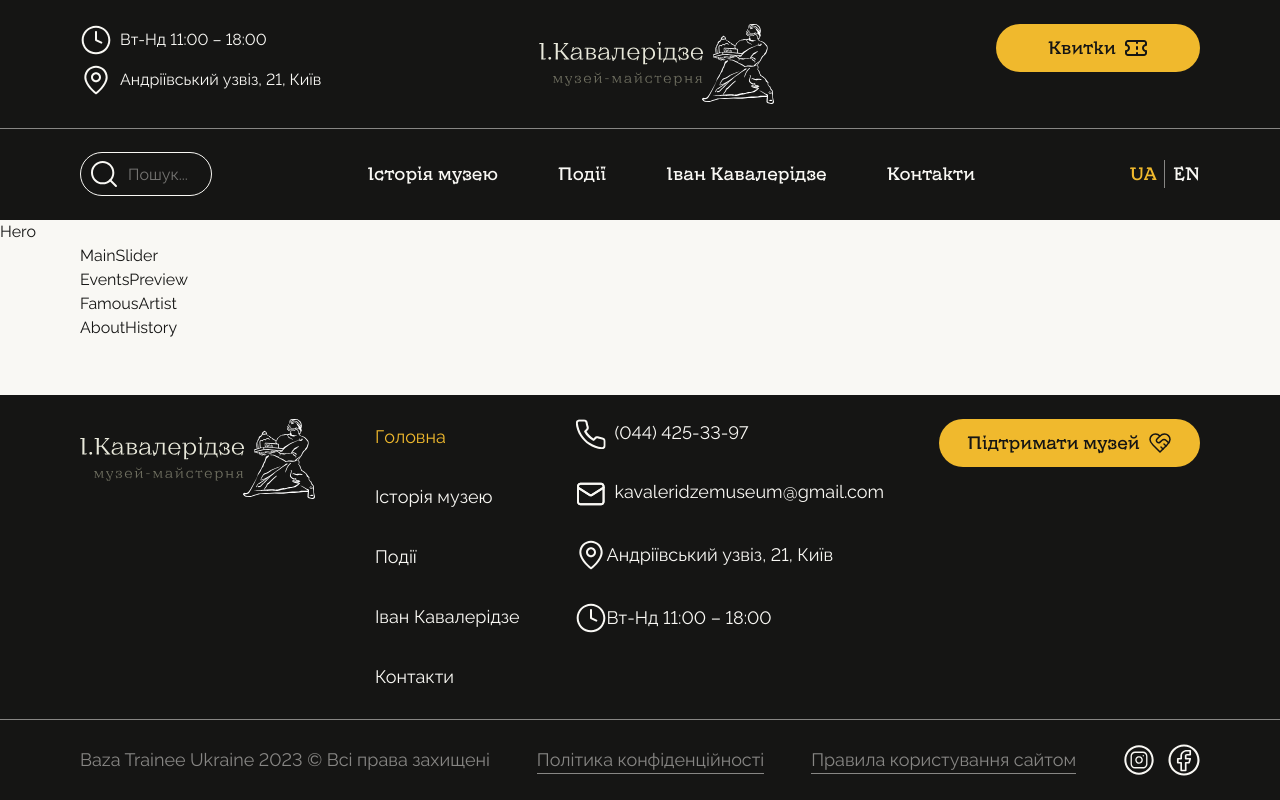
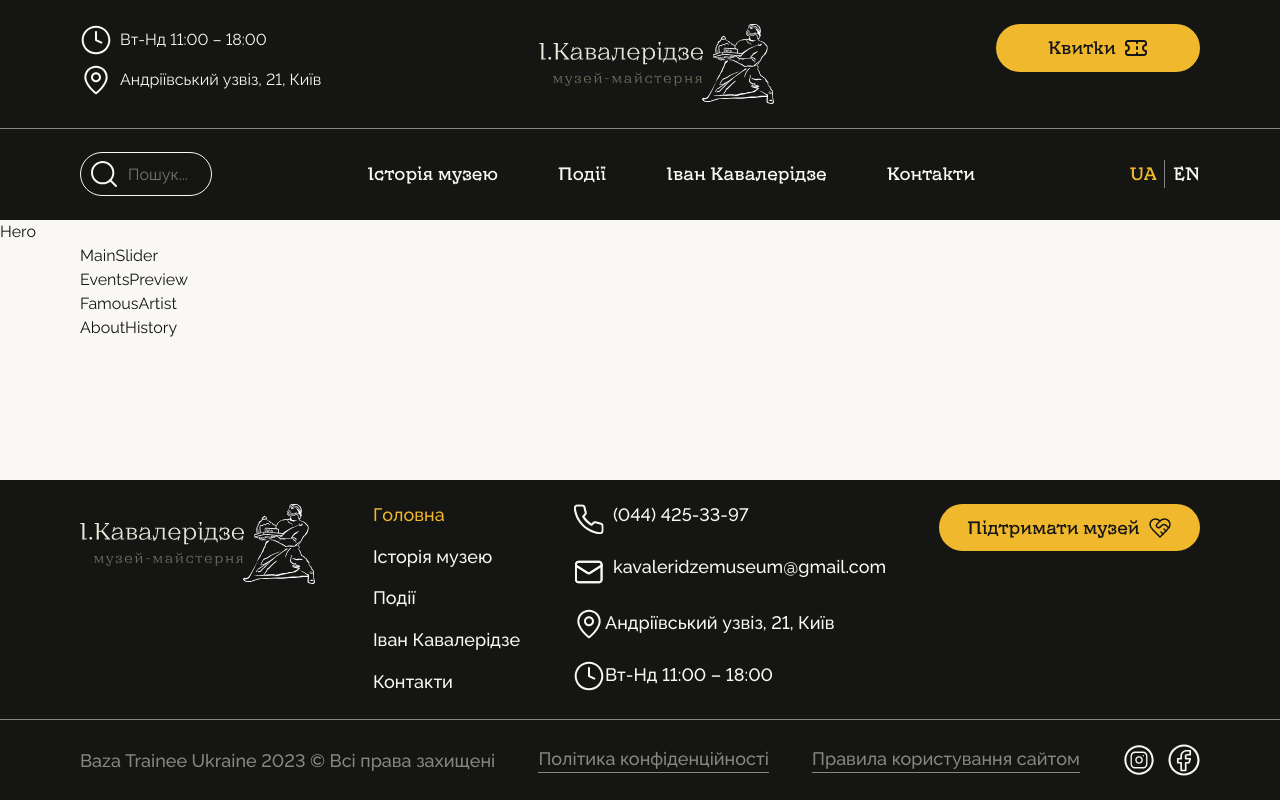
Before and after one commit to baza-trainee/kavaleridze, a React (Vite) app: page / in a window 1280 px wide. Built offline with nearby package versions, Linux system fonts and the light colour scheme.

Commit message:
used typography element,change padding list

```diff
--- a/src/components/Footer/FooterBottom.tsx
+++ b/src/components/Footer/FooterBottom.tsx
@@ -1,7 +1,6 @@
-import { Box, IconButton, Link, Stack, styled } from '@mui/material';
+import { Box, IconButton, Link, Stack, Typography, styled } from '@mui/material';
 
 import SvgSpriteIcon from '../PrimaryButton/SvgSpriteIcon';
-import { TypographyList } from './FooterListItem';
 
 const TextLink = styled(Link)(({ theme }) => ({
   color: 'inherit',
@@ -27,12 +26,12 @@ const FooterBottom = () => {
         p: '24px 0px',
         gap: { xs: '32px', lg: '0' },
       }}>
-      <TypographyList>Baza Trainee Ukraine 2023 &copy; Всі права захищені</TypographyList>
+      <Typography variant="navigationRale">Baza Trainee Ukraine 2023 &copy; Всі права захищені</Typography>
       <TextLink target="_blank" href="https://drive.google.com/file/d/1rQx-JY7Wl21UaxMojnHDzwfHUn7Je2Ip/view?usp=drive_link">
-        <TypographyList>Політика конфіденційності</TypographyList>
+        <Typography variant="navigationRale">Політика конфіденційності</Typography>
       </TextLink>
       <TextLink target="_blank" href="https://drive.google.com/file/d/1LwTnn-6qpGVNR2h0DJ_e3VZTFD_CRqDd/view?usp=drive_link">
-        <TypographyList>Правила користування сайтом</TypographyList>
+        <Typography variant="navigationRale">Правила користування сайтом</Typography>
       </TextLink>
       <Stack gap="13px" direction="row">
         <IconButton
--- a/src/components/Footer/FooterListItem.tsx
+++ b/src/components/Footer/FooterListItem.tsx
@@ -1,7 +1,7 @@
-import { List, ListItem, ListItemButton, ListItemIcon, ListItemText, Stack, Typography, styled, useTheme } from '@mui/material';
+import { Box, List, ListItem, ListItemIcon, ListItemText, Stack, Typography, styled, useTheme } from '@mui/material';
 import { Link } from 'react-router-dom';
+import data from '../../assets/siteData';
 import useActiveLink from '../../hooks/useActiveLink';
-import data from '../../assets/siteData';
 import SvgSpriteIcon from '../PrimaryButton/SvgSpriteIcon';
 
 const {
@@ -22,48 +22,34 @@ interface IListLinkTextProps {
 const MyList = styled(List)(() => ({
   display: 'flex',
   flexDirection: 'column',
-  gap: '24px',
   padding: '0px',
-  margin: '0px',
 }));
 
-export const TypographyList = styled(Typography)(({ theme }) => ({
-  lineHeight: '21.13px',
-  fontSize: '18px',
-  color: 'inherit',
-  textDecoration: 'none',
-
-  [theme.breakpoints.down('lg')]: {
-    fontSize: '16px',
-    lineHeight: '18.78px',
-  },
-}));
 const ListNavigation = ({ title, href }: IListLinkTextProps) => {
   const theme = useTheme();
   const isActiveLink = useActiveLink(href);
 
   return (
-    <ListItem key={title} disablePadding>
-      <ListItemButton onClick={() => window.scrollTo(0, 0)} sx={{ p: '0px' }}>
-        <Link to={href}>
-          <ListItemText
-            primary={
-              <TypographyList
-                sx={{
-                  color: isActiveLink ? theme.palette.primary.main : theme.palette.text.primary,
-                  '&:hover': { color: theme.palette.primary.dark },
-                }}>
-                {title}
-              </TypographyList>
-            }></ListItemText>
-        </Link>
-      </ListItemButton>
+    <ListItem onClick={() => window.scrollTo(0, 0)} sx={{ p: '0px' }} key={title} disablePadding>
+      <Box
+        component={Link}
+        to={href}
+        sx={{
+          py: 0,
+          width: '100%',
+          color: isActiveLink ? theme.palette.primary.main : theme.palette.text.primary,
+          '&:hover': { color: theme.palette.primary.dark },
+        }}>
+        <Typography variant="navigationRale" component="span">
+          {title}
+        </Typography>
+      </Box>
     </ListItem>
   );
 };
 
 export const NavRedder = () => (
-  <MyList disablePadding>
+  <MyList sx={{ gap: { xs: '17.8px', ld: '20.1px' } }} disablePadding>
     {main.map(({ href, title }: IListLinkTextProps) => (
       <ListNavigation key={href} title={title} href={href} />
     ))}
@@ -71,15 +57,15 @@ export const NavRedder = () => (
 );
 
 const ListTypography = ({ title, svg }: IListTextProps) => (
-  <ListItem disablePadding>
+  <ListItem sx={{ p: '0px' }} disablePadding>
     <ListItemIcon sx={{ minWidth: '32px', color: 'inherit' }}>
       <SvgSpriteIcon svgSpriteId={svg}></SvgSpriteIcon>
     </ListItemIcon>
-    <ListItemText primary={<TypographyList>{title}</TypographyList>}></ListItemText>
+    <ListItemText sx={{ m: '0px' }} primary={<Typography variant="navigationRale">{title}</Typography>}></ListItemText>
   </ListItem>
 );
 export const ListContacts = () => (
-  <MyList sx={{ gap: '27px' }}>
+  <MyList sx={{ gap: { xs: '24px', lg: '20.1px' } }} disablePadding>
     <ListContactItem href={`tel:${phone}`} title={phone} svg="phone_icon" />
     <ListContactItem href={`mailto:${email}`} title={email} svg="email_icon" />
     <ListTypography title={location} svg="location_icon" />
@@ -89,7 +75,7 @@ export const ListContacts = () => (
 
 const ListContactItem = ({ title, svg = '', href = '#' }: IListLinkTextProps) => {
   return (
-    <ListItem disablePadding>
+    <ListItem sx={{ p: '0px' }} disablePadding>
       <Link to={href}>
         <Stack
           sx={{
@@ -100,7 +86,7 @@ const ListContactItem = ({ title, svg = '', href = '#' }: IListLinkTextProps) =>
           gap={1}
           direction={'row'}>
           <SvgSpriteIcon svgSpriteId={svg}></SvgSpriteIcon>
-          <TypographyList>{title}</TypographyList>
+          <Typography variant="navigationRale">{title}</Typography>
         </Stack>
       </Link>
     </ListItem>
```
